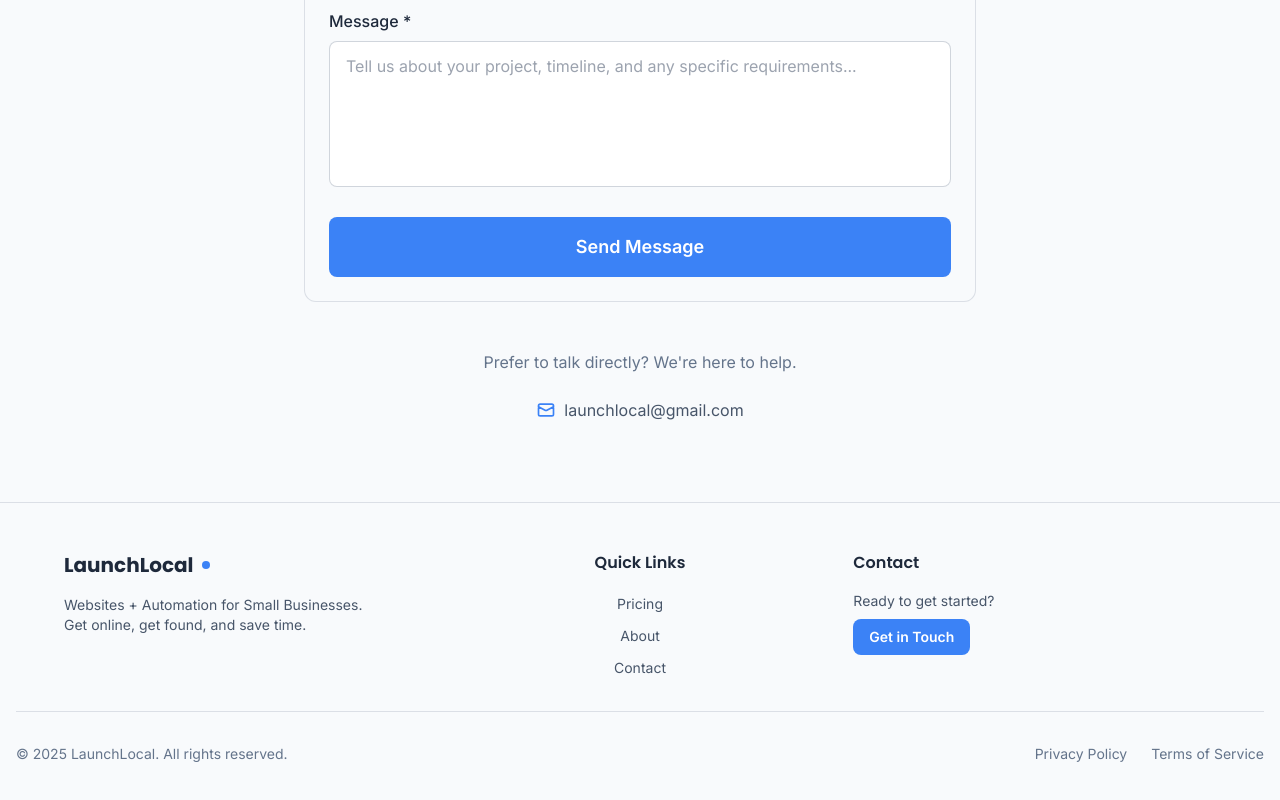
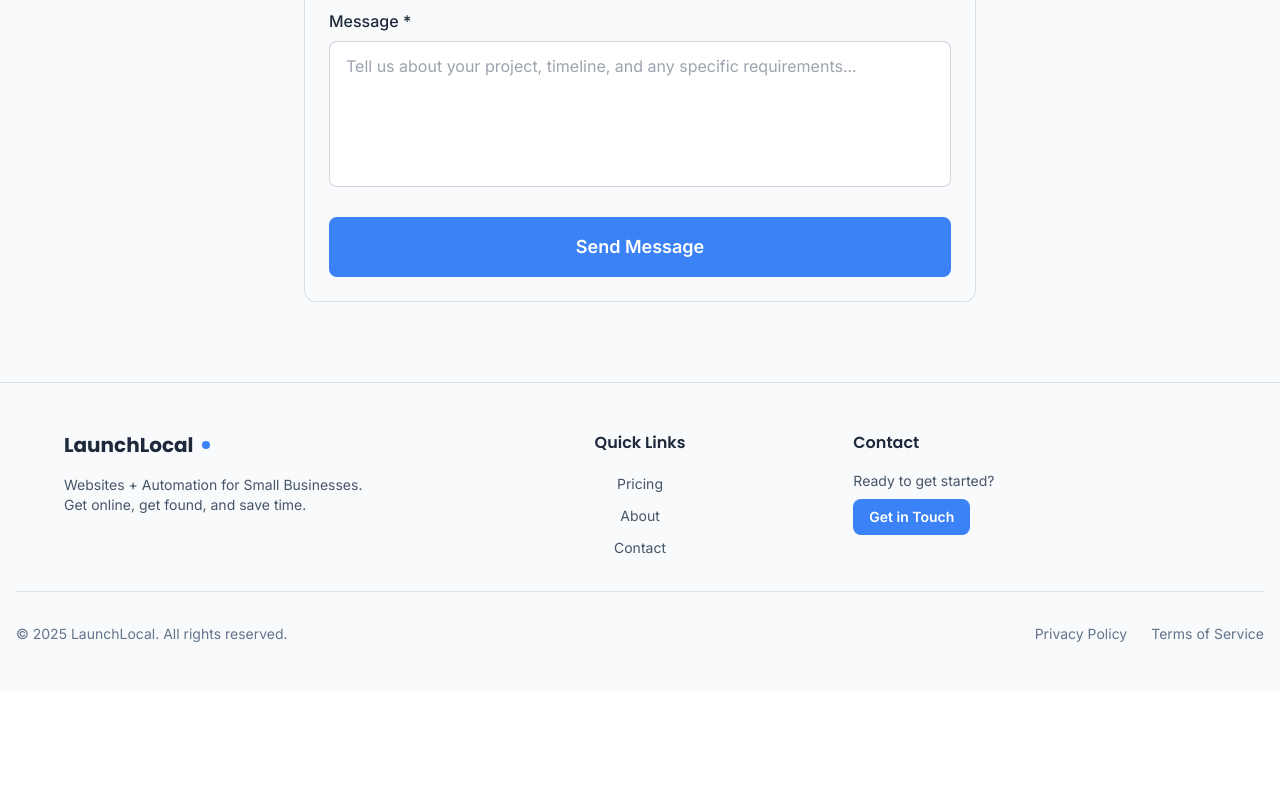
Before and after one commit to Procstar13/LaunchLocal, a Next.js app: page / in a window 1280 px wide. Shown: the part 5680-6480 px from the top of the page. After the commit the page ends 6372 px from the top, so only its background shows below. Built offline with nearby package versions, Linux system fonts and the light colour scheme; no server answers.

Commit message:
Remove redundant contact info section from Contact component

```diff
--- a/src/components/Contact.tsx
+++ b/src/components/Contact.tsx
@@ -327,20 +327,6 @@ export default function Contact() {
             </form>
           </div>
 
-          {/* Additional Contact Info */}
-          <div className="mt-12 text-center">
-            <p className="text-text-muted font-inter mb-6">
-              Prefer to talk directly? We&apos;re here to help.
-            </p>
-            <div className="flex justify-center">
-              <div className="flex items-center justify-center space-x-2 text-text-secondary font-inter">
-                <svg className="w-5 h-5 text-accent" fill="none" stroke="currentColor" viewBox="0 0 24 24">
-                  <path strokeLinecap="round" strokeLinejoin="round" strokeWidth={2} d="M3 8l7.89 4.26a2 2 0 002.22 0L21 8M5 19h14a2 2 0 002-2V7a2 2 0 00-2-2H5a2 2 0 00-2 2v10a2 2 0 002 2z" />
-                </svg>
-                <span>launchlocal@gmail.com</span>
-              </div>
-            </div>
-          </div>
         </div>
       </div>
     </section>
```
